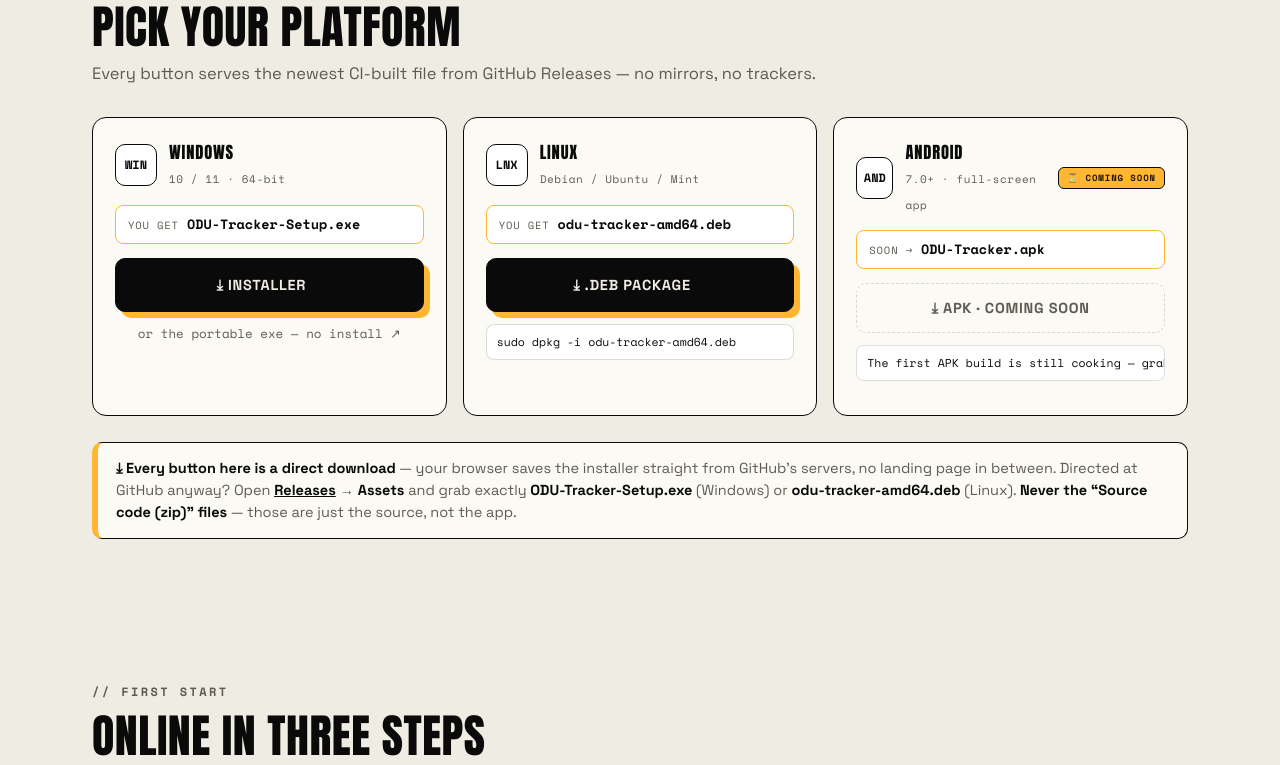
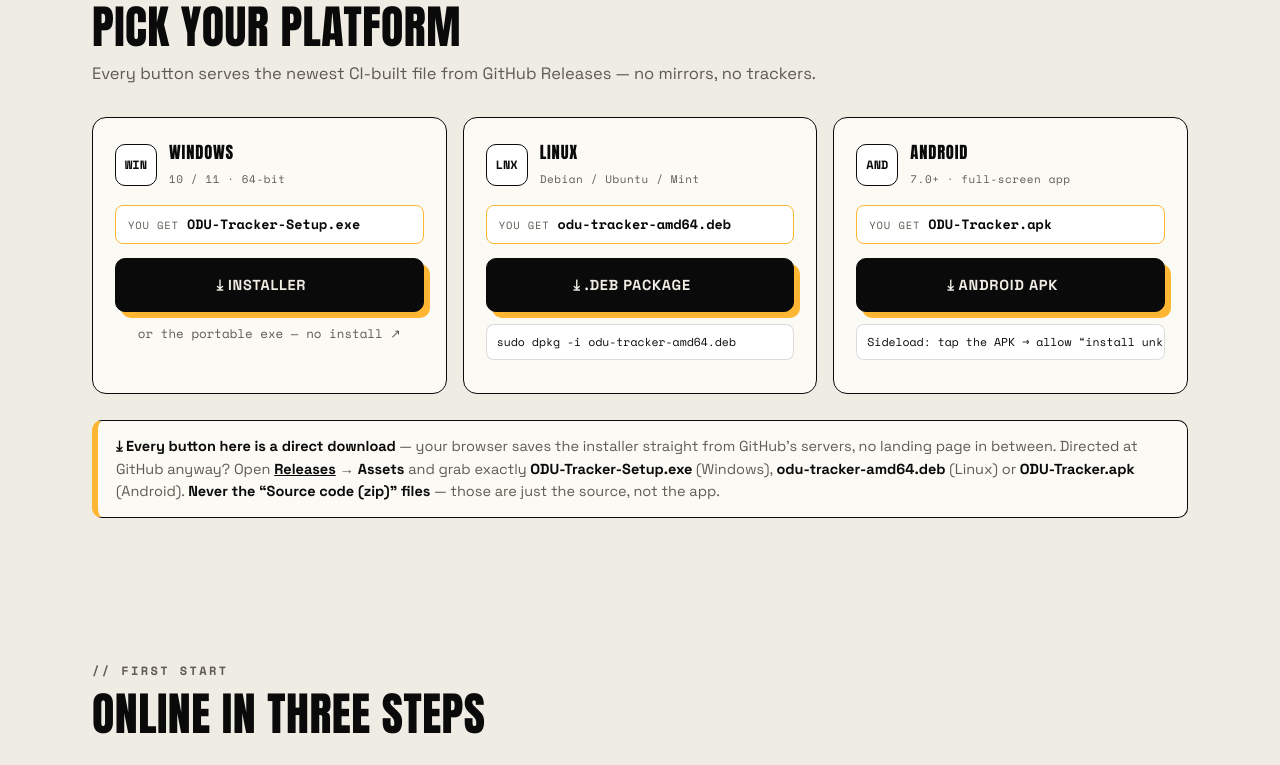
Before and after one commit to Ademileke12/odu-tracker, a plain HTML site: page site/index.html in a window 1280 px wide. Shown: the part 1533-2298 px from the top of the page. Drawn offline with nearby package versions, Linux system fonts and the light colour scheme; no server answers.

Commit message:
site: Android button live — direct APK download
The release now serves ODU-Tracker.apk (v1.2.0, release-signed). The card
drops the COMING SOON state and points at the same permanent
releases/latest/download URL as the other platforms, with the bold
YOU-GET chip; dead .btn-soon/.soon-badge CSS removed.

```diff
--- a/site/index.html
+++ b/site/index.html
@@ -184,12 +184,13 @@
       </article>
 
       <article class="dl-card reveal" data-os="android">
-        <header><span class="dl-ico">AND</span><div><h3>Android</h3><small>7.0+ · full-screen app</small></div><span class="soon-badge">⏳ COMING SOON</span></header>
-        <p class="dl-file">SOON → <b>ODU-Tracker.apk</b></p>
-        <button class="btn btn-soon btn-block" disabled title="The first APK build is still being fixed — check back soon">
-          ⤓ APK · COMING SOON
-        </button>
-        <p class="dl-cmd">The first APK build is still cooking — grab it here the moment it lands.</p>
+        <header><span class="dl-ico">AND</span><div><h3>Android</h3><small>7.0+ · full-screen app</small></div></header>
+        <p class="dl-file">YOU GET <b>ODU-Tracker.apk</b></p>
+        <a class="btn btn-black btn-block dl-link" data-asset="ODU-Tracker.apk"
+           href="https://github.com/Ademileke12/odu-tracker/releases/latest/download/ODU-Tracker.apk">
+          ⤓ ANDROID APK <span class="dl-size" data-asset="ODU-Tracker.apk"></span>
+        </a>
+        <p class="dl-cmd">Sideload: tap the APK → allow “install unknown apps” → connect to ODU Wi-Fi.</p>
       </article>
     </div>
     <p class="dl-note reveal">
@@ -197,13 +198,15 @@
       straight from GitHub's servers, no landing page in between.
       Directed at GitHub anyway? Open <a href="https://github.com/Ademileke12/odu-tracker/releases" target="_blank" rel="noopener">Releases</a>
       → <b>Assets</b> and grab exactly
-      <b>ODU-Tracker-Setup.exe</b> (Windows) or <b>odu-tracker-amd64.deb</b> (Linux).
+      <b>ODU-Tracker-Setup.exe</b> (Windows), <b>odu-tracker-amd64.deb</b> (Linux) or
+      <b>ODU-Tracker.apk</b> (Android).
       <b>Never the “Source code (zip)” files</b> — those are just the source, not the app.
     </p>
     <p class="dl-note dl-fallback" id="dlFallback" hidden>
       ⚠ <b>No release is live yet.</b> The buttons above now lead to the
       <a href="https://github.com/Ademileke12/odu-tracker/releases" target="_blank" rel="noopener">Releases page</a> —
-      download <b>ODU-Tracker-Setup.exe</b> (Windows) or <b>odu-tracker-amd64.deb</b> (Linux) from there.
+      download <b>ODU-Tracker-Setup.exe</b> (Windows), <b>odu-tracker-amd64.deb</b> (Linux)
+      or <b>ODU-Tracker.apk</b> (Android) from there.
     </p>
   </section>
 
--- a/site/style.css
+++ b/site/style.css
@@ -156,19 +156,6 @@ h2 {
 .btn-white:hover { transform: translate(-2px, -2px); box-shadow: 8px 8px 0 var(--ink); }
 .btn-white:active { transform: translate(3px, 3px); box-shadow: 2px 2px 0 var(--ink); }
 .btn-block { width: 100%; }
-.btn-soon {
-  background: transparent; color: var(--muted);
-  box-shadow: none; cursor: not-allowed;
-  border: 1.5px dashed var(--hair);
-}
-.soon-badge {
-  flex: 0 0 auto; margin-left: auto;
-  font-family: var(--mono); font-weight: 700; font-size: 9px;
-  letter-spacing: .1em; text-transform: uppercase;
-  background: var(--accent); color: #221701;
-  border: 1.5px solid var(--ink); border-radius: 6px;
-  padding: 3px 8px; white-space: nowrap;
-}
 
 /* ---------------------------------------------------------- hero */
 .hero {
```
